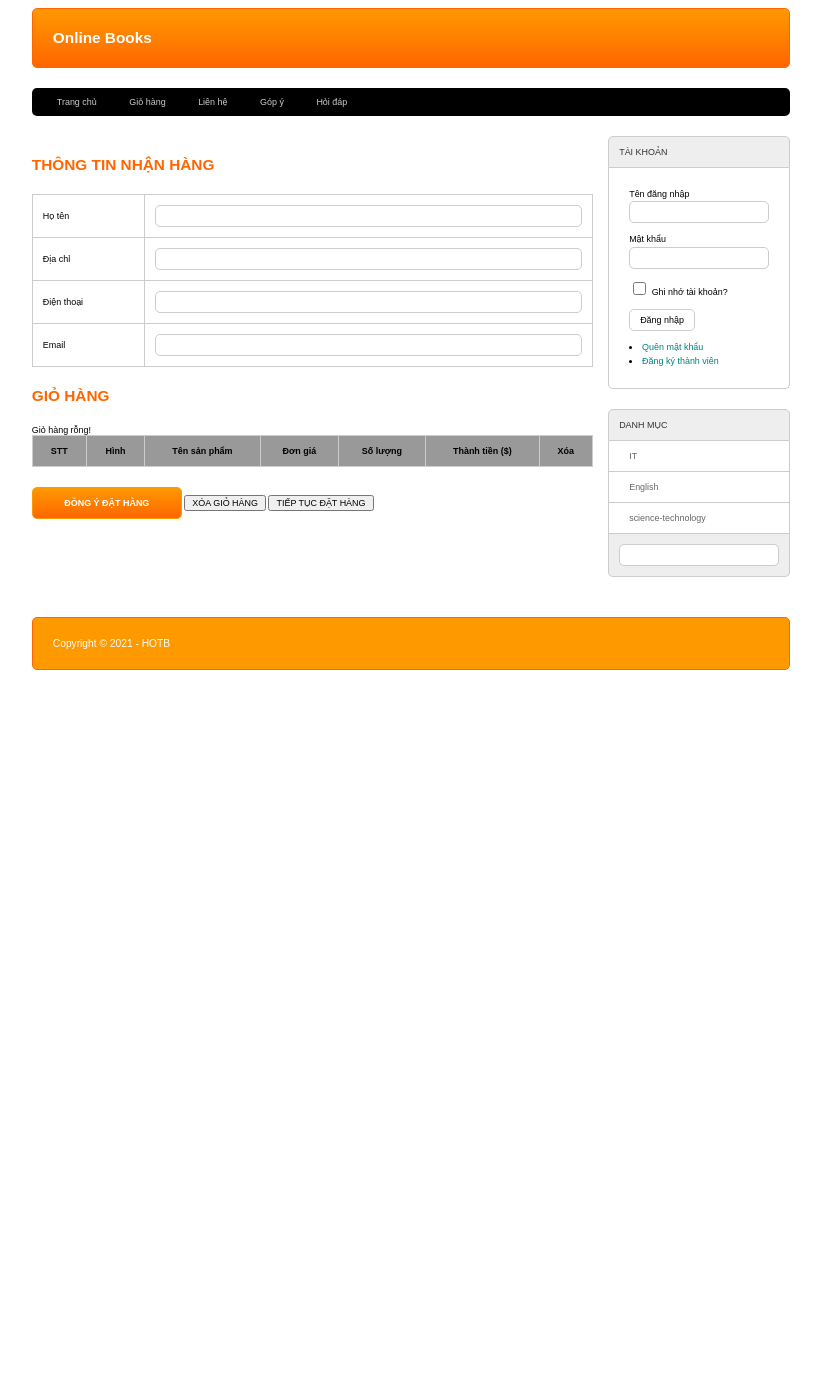
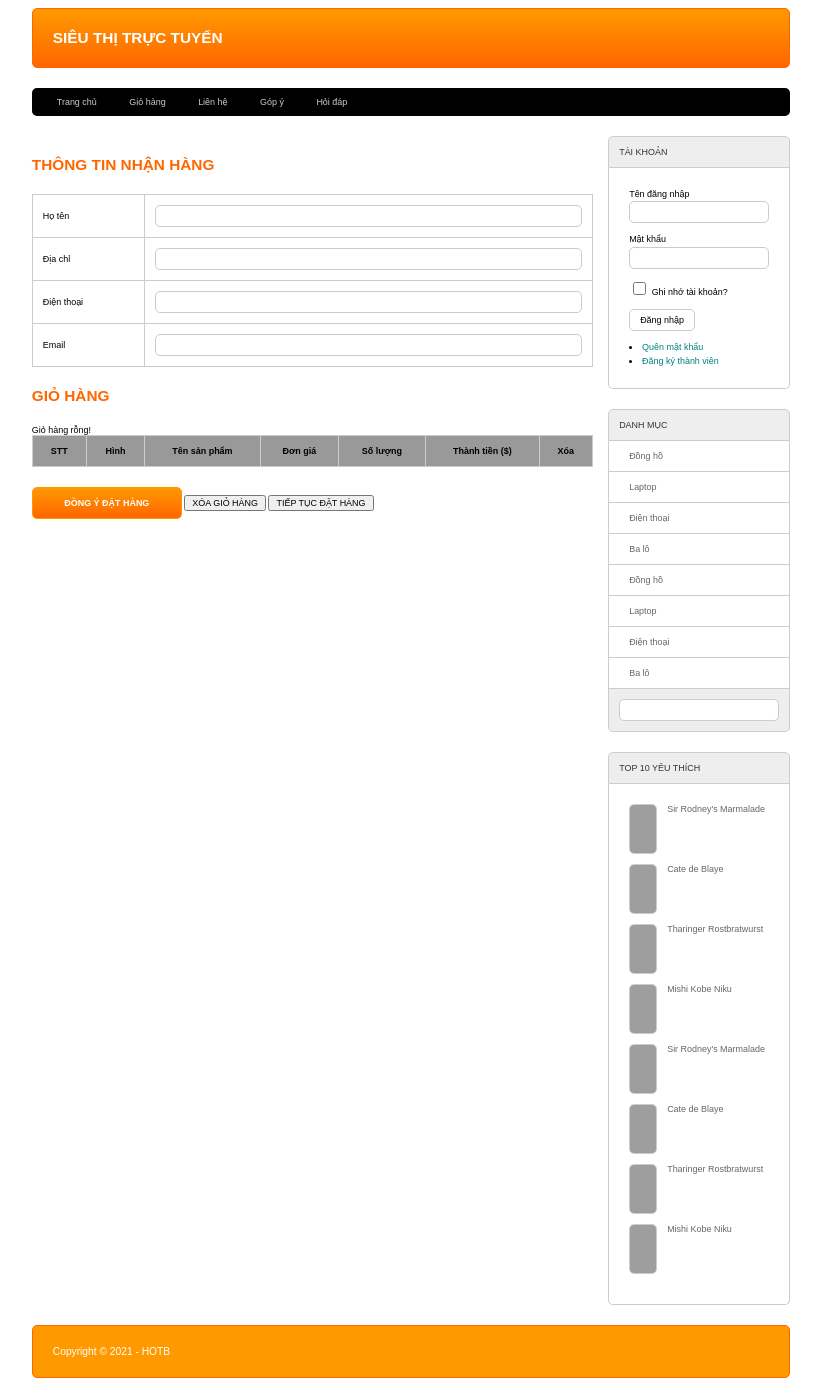
Before and after one commit to nguyennhathuy123/Online_Books, a PHP site: page /cart.php in a window 1280 px wide. Shown: the whole page, without its empty margins (229-1050 px from the left). Before the commit the page ends 670 px from the top, so only its background shows below. Run offline with PHP 8.4, Linux system fonts and the light colour scheme; lists and menus that the app fills with data are empty; grey boxes are pictures that could not be loaded.

Commit message:
first commit

```diff
--- a/cart.php
+++ b/cart.php
@@ -83,14 +83,14 @@
     <meta charset="UTF-8">
     <meta http-equiv="X-UA-Compatible" content="IE=edge">
     <meta name="viewport" content="width=device-width, initial-scale=1.0">
-    <title>Thanh Toan</title>
+    <title>Shopping Cart | View Cart</title>
     <link rel="stylesheet" href="css/style.css">
 </head>
 
 <body>
     <div class="boxcenter">
         <div class="row mb header">
-            <h1>Online Books</h1>
+            <h1> SIÊU THỊ TRỰC TUYẾN</h1>
         </div>
         <div class="row mb menu">
             <ul>
@@ -195,15 +195,29 @@
                     <div class="boxcontent2 menudoc">
                         <ul>
                             <li>
-                                <a href="#">IT</a>
+                                <a href="#">Đồng hồ</a>
                             </li>
                             <li>
-                                <a href="#">English</a>
+                                <a href="#">Laptop</a>
                             </li>
                             <li>
-                                <a href="#">science-technology</a>
+                                <a href="#">Điện thoại</a>
                             </li>
-
+                            <li>
+                                <a href="#">Ba lô</a>
+                            </li>
+                            <li>
+                                <a href="#">Đồng hồ</a>
+                            </li>
+                            <li>
+                                <a href="#">Laptop</a>
+                            </li>
+                            <li>
+                                <a href="#">Điện thoại</a>
+                            </li>
+                            <li>
+                                <a href="#">Ba lô</a>
+                            </li>
                         </ul>
                     </div>
                     <div class="boxfooter searbox">
@@ -212,7 +226,43 @@
                         </form>
                     </div>
                 </div>
-
+                <div class="row">
+                    <div class="boxtitle">TOP 10 YÊU THÍCH</div>
+                    <div class="row boxcontent">
+                        <div class="row mb10 top10">
+                            <img src="images/1.jpg" alt="">
+                            <a href="#">Sir Rodney's Marmalade</a>
+                        </div>
+                        <div class="row mb10 top10">
+                            <img src="images/5.jpg" alt="">
+                            <a href="#">Cate de Blaye</a>
+                        </div>
+                        <div class="row mb10 top10">
+                            <img src="images/3.jpg" alt="">
+                            <a href="#">Tharinger Rostbratwurst</a>
+                        </div>
+                        <div class="row mb10 top10">
+                            <img src="images/4.jpg" alt="">
+                            <a href="#">Mishi Kobe Niku</a>
+                        </div>
+                        <div class="row mb10 top10">
+                            <img src="images/1.jpg" alt="">
+                            <a href="#">Sir Rodney's Marmalade</a>
+                        </div>
+                        <div class="row mb10 top10">
+                            <img src="images/5.jpg" alt="">
+                            <a href="#">Cate de Blaye</a>
+                        </div>
+                        <div class="row mb10 top10">
+                            <img src="images/3.jpg" alt="">
+                            <a href="#">Tharinger Rostbratwurst</a>
+                        </div>
+                        <div class="row mb10 top10">
+                            <img src="images/4.jpg" alt="">
+                            <a href="#">Mishi Kobe Niku</a>
+                        </div>
+                    </div>
+                </div>
             </div>
         </div>
         <div class="row mb footer">
```
Also changed, not shown: uploads/cover/Albert Einstein.jpg (deleted), uploads/cover/OIP.jpg (deleted), uploads/cover/TIENGANH.jpg (deleted), uploads/cover/WTW.jpg (added), 4 other files.
